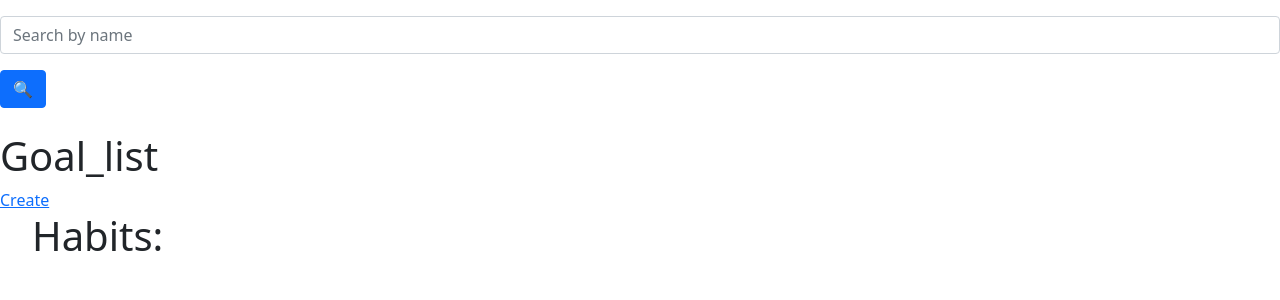
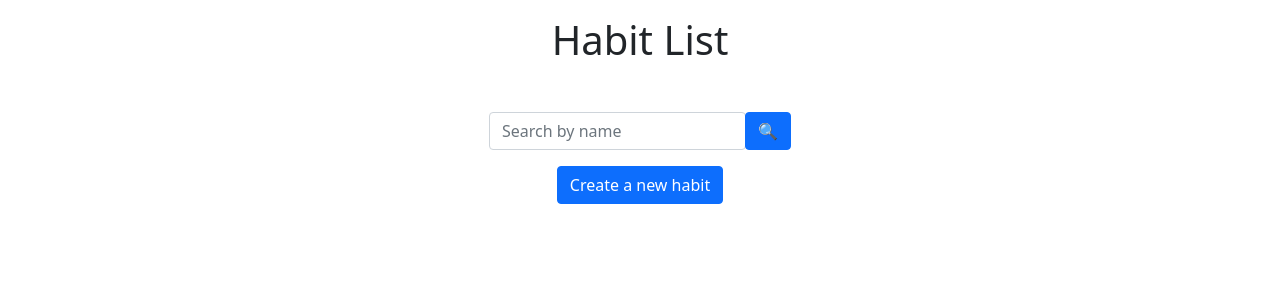
Before and after one commit to Oleksiy-Liubchenko/habits-and-goals-service, a Django app: page /habits/ in a window 1280 px wide. Shown: the part 58-358 px from the top of the page. Run offline with Django 4.2, Linux system fonts and the light colour scheme; the visitor is signed in with stand-in values (Sample User, id 1); data that the repository does not hold is empty; some libraries are stand-ins or nearby versions.

Commit message:
Add habit cards & Update style in habit_list.html

```diff
--- a/templates/habit/habit_list.html
+++ b/templates/habit/habit_list.html
@@ -2,28 +2,34 @@
 {% load crispy_forms_filters %}
 
 {% block content%}
+  <div class="d-flex justify-content-center align-items-center flex-column">
+  <h1 class="text-center mb-5">Habit List</h1>
 
-  <form action="" method="get" class="form-inline">
+<form action="" method="get">
+  <div class="form-group">
+    <div class="input-group">
       {{ search_form|crispy }}
-      <input type="submit" value="🔍" class="btn btn-primary">
-    </form>
-  <br>
+      <div class="input-group-append">
+        <button type="submit" class="btn btn-primary">🔍</button>
+      </div>
+    </div>
+  </div>
+</form>
 
-  <h1>Goal_list</h1>
-  <a href="{% url 'tracker:habit-create' %}">
-    Create
+  <a href="{% url 'tracker:habit-create' %}" class="btn btn-primary mb-3">
+    Create a new habit
   </a>
-    <br>
-  <ul>
-  <h1>Habits:</h1>
+  </div>
+
+{#  <h1>Habits:</h1>#}
+ <ul class="list-unstyled">
   {% for habit in habit_list %}
-      <li>
-        <a href="{% url "tracker:habit-detail" pk=habit.id %}">
-          name: {{ habit.name }}
-        </a>
-      </li>
-      description: {{ habit.description }}
-    <br>
+    <li class="border rounded p-3 mb-3">
+      <div class="d-flex justify-content-between align-items-center">
+        <h3 class="m-0"><a href="{% url "tracker:habit-detail" pk=habit.id %}" class="text-decoration-none">{{ habit.name }}</a></h3>
+      </div>
+      <p class="mt-3">{{ habit.description }}</p>
+    </li>
   {% endfor %}
-  </ul>
+</ul>
 {% endblock %}
```
